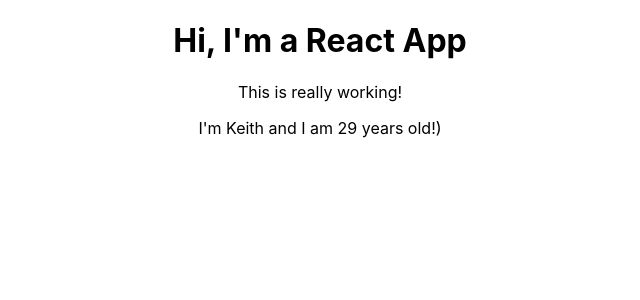
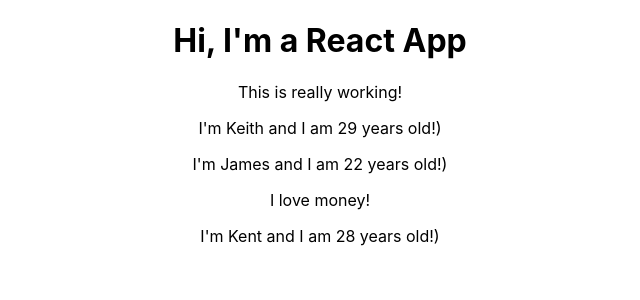
Before and after one commit to khaiz18/react, a React (Create React App) app: page / in a window 1280 px wide. Shown: the top 300 px of the page, without its empty margins (320-960 px from the left). Built offline with nearby package versions, Linux system fonts and the light colour scheme.

Commit message:
using states

```diff
--- a/src/App.js
+++ b/src/App.js
@@ -10,7 +10,9 @@
   <div className="App">
     <h1> Hi, I'm a React App</h1>
     <p>This is really working!</p>
-    <Person name="Keith" age="29" ></Person>
+    <Person name="Keith" age="29" />
+    <Person name="James" age="22">I love money!</Person>
+    <Person name="Kent" age="28" />
   </div>
 
 
--- a/src/Person/Person.js
+++ b/src/Person/Person.js
@@ -2,8 +2,14 @@
 import { tsPropertySignature } from '@babel/types';
 const person = (props) => {
 
-return <p> I'm {props.name} and I am {props.age} years old!) </p>
+return(
 
-}
+    <div>
+
+<p> I'm {props.name} and I am {props.age} years old!) </p>
+<p>  {props.children}  </p>
+</div>
+)
+};
 
 export default person;
```
